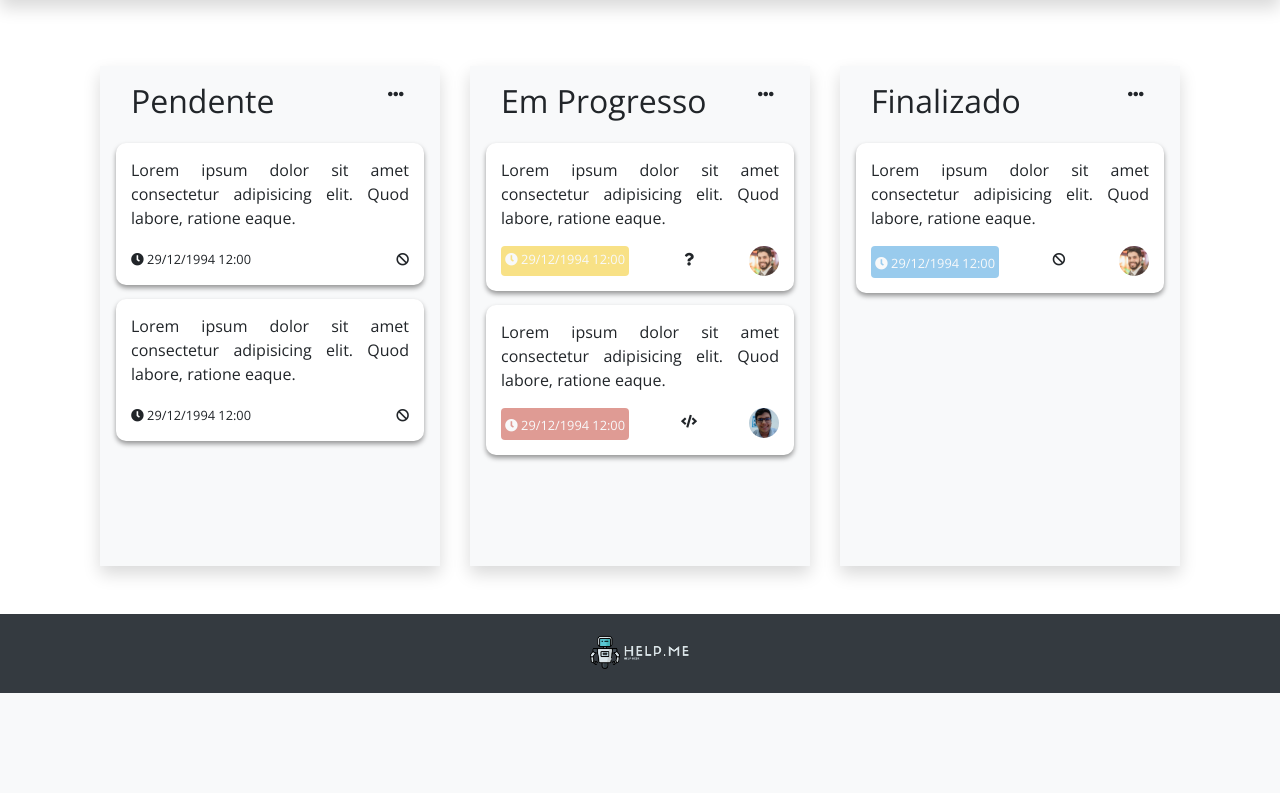
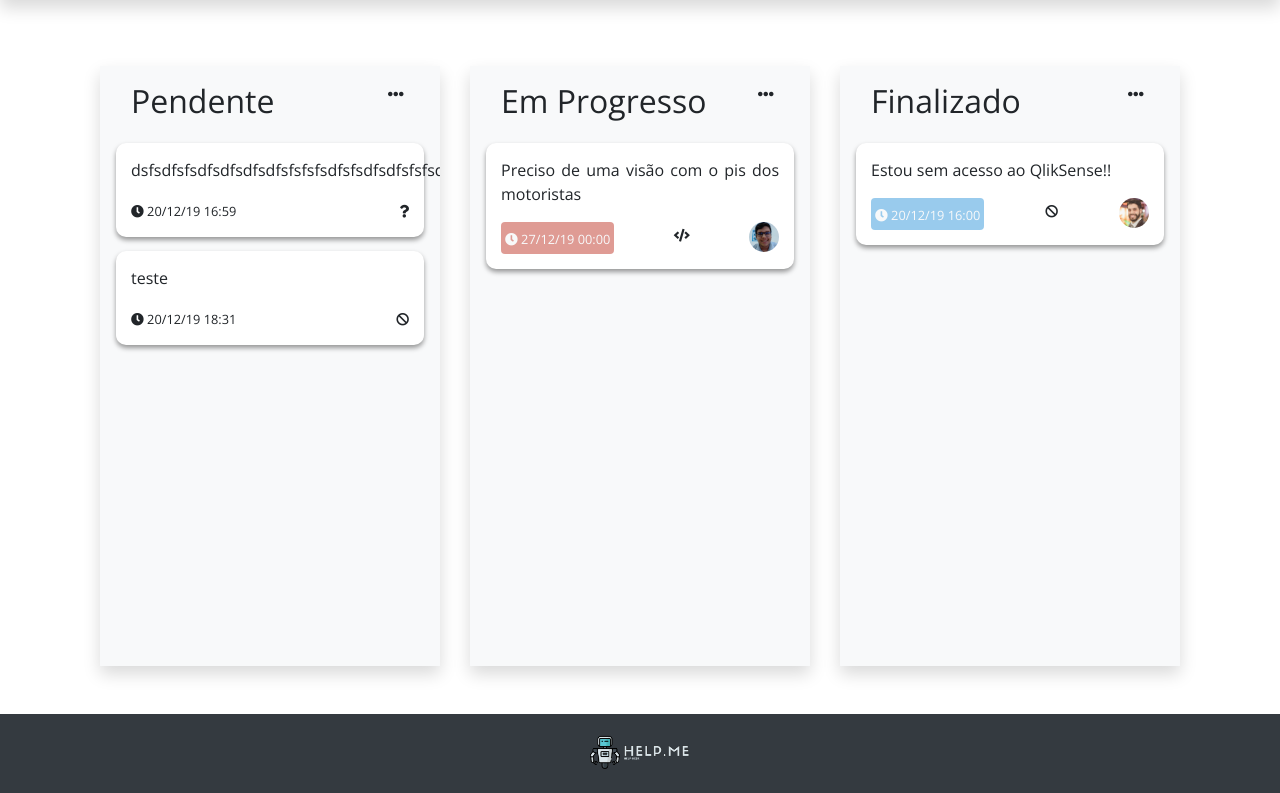
Before and after one commit to mrbrunelli/help-os, a PHP site: page /app/pages/ in a window 1280 px wide. Shown: the part 171-964 px from the top of the page. Before the commit the page ends 864 px from the top, so only its background shows below. Run offline with PHP 8.4, Linux system fonts and the light colour scheme; the visitor is signed in with stand-in values (Sample User, id 1); data comes from the database, SQL or seed files in the repository; some libraries are stand-ins or nearby versions.

Commit message:
cards preenchidos com dados do bd

```diff
--- a/app/assets/css/style.css
+++ b/app/assets/css/style.css
@@ -4,14 +4,14 @@
     }
 
      ::-webkit-scrollbar {
-        width: 12px;
+        width: 7px;
     }
 
      ::-webkit-scrollbar-thumb {
         -webkit-border-radius: 10px;
         border-radius: 10px;
-        background-color: #424242;
-        -webkit-box-shadow: inset 0 0 6px rgba(0, 0, 0, 0.5);
+        background-color: #33333380;
+        /* -webkit-box-shadow: inset 0 0 6px rgba(0, 0, 0, 0.5); */
     }
 
     .form-control {
@@ -197,7 +197,7 @@
 
     .box {
         border-radius: 0px;
-        min-height: 500px
+        min-height: 600px;
     }
 
     .dark {
@@ -235,6 +235,12 @@
     .foto:hover {
         transform: scale(2.5);
         box-shadow: 0px 2px 2px 0px rgba(0, 0, 0, 0.5);
+    }
+
+    .scroll {
+        overflow-x: hidden;
+        overflow-y: scroll;
+        height: 500px;
     }
     /* -----------------------------------------------------CONTEUDO DA PAGINA SOBRE  */
 
--- a/app/pages/gerencial.php
+++ b/app/pages/gerencial.php
@@ -7,7 +7,7 @@ if ($_SESSION['UsuarioTipo'] == '1') {
 <div class="container mb-5">
   <div class="row justify-content-between">
     <div class="col-12 col-md-6 col-lg-4 mt-3">
-      <div class="p-3 bg-light shadow box">
+      <div class="p-3 bg-light shadow box scroll">
         <div class="row">
           <div class="col-10">
             <h2 class="titulo">Pendente</h2>
@@ -15,7 +15,7 @@ if ($_SESSION['UsuarioTipo'] == '1') {
           <div class="col-2">
             <div class="dropdown">
               <a type="button" id="dropdownconfig" data-toggle="dropdown" aria-haspopup="true" aria-expanded="false"><i class="fas fa-ellipsis-h"></i></a>
-              <div class="dropdown-menu" aria-labelledby="dropdownconfig">
+              <div class="dropdown-menu shadow" aria-labelledby="dropdownconfig">
                 <h6 class="dropdown-header">Ações</h6>
                 <div class="dropdown-divider"></div>
                 <a class="dropdown-item"><i class="far fa-share-square"></i> Compartilhar</a>
@@ -26,30 +26,39 @@ if ($_SESSION['UsuarioTipo'] == '1') {
           </div>
         </div>
         <div class="row">
+
+          <?php
+          foreach (DBRead('ticket', 'where idsituacaoticket = 1') as $ticket) {
+
+            switch ($ticket['idtipoticket']) {
+              case '1':
+                $emoji = '<i class="fas fa-question" title="Dúvidas de usuário"></i> ';
+                break;
+              case '2':
+                $emoji = '<i class="fa fa-ban" title="Erros de sistema"></i> ';
+                break;
+              case '3':
+                $emoji = '<i class="fas fa-code" title="Desenvolvimento"></i> ';
+                break;
+            }
+          ?>
+
             <div class="col-12 cards" draggable="true">
-            <p>Lorem ipsum dolor sit amet consectetur adipisicing elit. Quod labore, ratione eaque.</p>
+              <p><?= $ticket['titulo'] ?></p>
               <div class="row justify-content-between">
                 <div>
-                <small><i class="fa fa-clock"></i> 29/12/1994 12:00</small>
+                  <small><i class="fa fa-clock"></i> <?= date('d/m/y H:i', strtotime($ticket['datahoraabertura'])) ?></small>
                 </div>
                 <div>
-                <small><i class="fa fa-ban"></i></small>
+                  <small><?= $emoji ?></small>
                 </div>
               </div>
             </div>
-        </div>
-        <div class="row">
-          <div class="col-12 cards">
-            <p>Lorem ipsum dolor sit amet consectetur adipisicing elit. Quod labore, ratione eaque.</p>
-            <div class="row justify-content-between">
-              <div>
-                <small><i class="fa fa-clock"></i> 29/12/1994 12:00</small>
-              </div>
-              <div>
-                <small><i class="fa fa-ban"></i></small>
-              </div>
-            </div>
-          </div>
+
+          <?php
+          }
+          ?>
+
         </div>
       </div>
     </div>
@@ -57,7 +66,7 @@ if ($_SESSION['UsuarioTipo'] == '1') {
 
 
     <div class="col-12 col-md-6 col-lg-4 mt-3">
-      <div class="p-3 bg-light shadow box">
+      <div class="p-3 bg-light shadow box scroll">
         <div class="row">
           <div class="col-10">
             <h2 class="titulo">Em Progresso</h2>
@@ -65,7 +74,7 @@ if ($_SESSION['UsuarioTipo'] == '1') {
           <div class="col-2">
             <div class="dropdown">
               <a type="button" id="dropdownconfig" data-toggle="dropdown" aria-haspopup="true" aria-expanded="false"><i class="fas fa-ellipsis-h"></i></a>
-              <div class="dropdown-menu" aria-labelledby="dropdownconfig">
+              <div class="dropdown-menu shadow" aria-labelledby="dropdownconfig">
                 <h6 class="dropdown-header">Ações</h6>
                 <div class="dropdown-divider"></div>
                 <a class="dropdown-item"><i class="far fa-share-square"></i> Compartilhar</a>
@@ -76,34 +85,62 @@ if ($_SESSION['UsuarioTipo'] == '1') {
           </div>
         </div>
         <div class="row">
+
+          <?php
+          foreach (DBRead('ticket', 'where idsituacaoticket = 2') as $ticket) {
+
+            switch ($ticket['idtipoticket']) {
+              case '1':
+                $emoji = '<i class="fas fa-question" title="Dúvidas de usuário"></i> ';
+                break;
+              case '2':
+                $emoji = '<i class="fa fa-ban" title="Erros de sistema"></i> ';
+                break;
+              case '3':
+                $emoji = '<i class="fas fa-code" title="Desenvolvimento"></i> ';
+                break;
+            }
+
+            switch ($ticket['idprioridadeticket']) {
+              case '1':
+                $prioridade = 'baixa';
+                break;
+              case '2':
+                $prioridade = 'media';
+                break;
+              case '3':
+                $prioridade = 'alta';
+            }
+
+            switch ($ticket['idatendente']) {
+              case '1':
+                $foto = 'assets/img/mrbrunelli.jpg';
+                break;
+              case '2':
+                $foto = 'assets/img/armandobretas.jpg';
+                break;
+            }
+          ?>
+
             <div class="col-12 cards">
-            <p>Lorem ipsum dolor sit amet consectetur adipisicing elit. Quod labore, ratione eaque.</p>
+              <p><?= $ticket['titulo'] ?></p>
               <div class="row justify-content-between">
-              <div class="media p-1 rounded text-light">
-                <small><i class="fa fa-clock"></i> 29/12/1994 12:00</small>
+                <div class="<?= $prioridade ?> p-1 rounded text-light">
+                  <small><i class="fa fa-clock"></i> <?= date('d/m/y H:i', strtotime($ticket['dataprevisao'])) ?></small>
                 </div>
                 <div>
-                <small><i class="fas fa-question"></i></small>
+                  <small><?= $emoji ?></small>
                 </div>
                 <div>
-                <img src="../assets/img/mrbrunelli.jpg" class="foto">
+                  <img src="../<?= $foto ?>" class="foto">
                 </div>
               </div>
             </div>
-          <div class="col-12 cards">
-            <p>Lorem ipsum dolor sit amet consectetur adipisicing elit. Quod labore, ratione eaque.</p>
-            <div class="row justify-content-between">
-              <div class="alta p-1 rounded text-light">
-                <small><i class="fa fa-clock"></i> 29/12/1994 12:00</small>
-              </div>
-              <div>
-                <small><i class="fas fa-code"></i></small>
-              </div>
-              <div>
-                <img src="../assets/img/armandobretas.jpg" class="foto">
-              </div>
-            </div>
-          </div>
+
+          <?php
+          }
+          ?>
+
         </div>
       </div>
     </div>
@@ -111,7 +148,7 @@ if ($_SESSION['UsuarioTipo'] == '1') {
 
 
     <div class="col-12 col-md-6 col-lg-4 mt-3">
-      <div class="p-3 bg-light shadow box">
+      <div class="p-3 bg-light shadow box scroll">
         <div class="row">
           <div class="col-10">
             <h2 class="titulo">Finalizado</h2>
@@ -119,7 +156,7 @@ if ($_SESSION['UsuarioTipo'] == '1') {
           <div class="col-2">
             <div class="dropdown">
               <a type="button" id="dropdownconfig" data-toggle="dropdown" aria-haspopup="true" aria-expanded="false"><i class="fas fa-ellipsis-h"></i></a>
-              <div class="dropdown-menu" aria-labelledby="dropdownconfig">
+              <div class="dropdown-menu shadow" aria-labelledby="dropdownconfig">
                 <h6 class="dropdown-header">Ações</h6>
                 <div class="dropdown-divider"></div>
                 <a class="dropdown-item"><i class="far fa-share-square"></i> Compartilhar</a>
@@ -130,22 +167,65 @@ if ($_SESSION['UsuarioTipo'] == '1') {
           </div>
         </div>
         <div class="row">
+
+          <?php
+          foreach (DBRead('ticket', 'where idsituacaoticket = 3') as $ticket) {
+
+            switch ($ticket['idprioridadeticket']) {
+              case '1':
+                $prioridade = 'baixa';
+                break;
+              case '2':
+                $prioridade = 'media';
+                break;
+              case '3':
+                $prioridade = 'alta';
+                break;
+            }
+
+            switch ($ticket['idtipoticket']) {
+              case '1':
+                $emoji = '<i class="fas fa-question" title="Dúvidas de usuário"></i> ';
+                break;
+              case '2':
+                $emoji = '<i class="fa fa-ban" title="Erros de sistema"></i> ';
+                break;
+              case '3':
+                $emoji = '<i class="fas fa-code" title="Desenvolvimento"></i> ';
+                break;
+            }
+
+            switch ($ticket['idatendente']) {
+              case '1':
+                $foto = 'assets/img/mrbrunelli.jpg';
+                break;
+              case '2':
+                $foto = 'assets/img/armandobretas.jpg';
+                break;
+            }
+          ?>
+
             <div class="col-12 cards">
-            <p>Lorem ipsum dolor sit amet consectetur adipisicing elit. Quod labore, ratione eaque.</p>
+              <p><?= $ticket['titulo'] ?></p>
               <div class="row justify-content-between">
-              <div class="baixa rounded p-1 text-light">
-                <small><i class="fa fa-clock"></i> 29/12/1994 12:00</small>
+                <div class="<?= $prioridade ?> rounded p-1 text-light">
+                  <small><i class="fa fa-clock"></i> <?= date('d/m/y H:i', strtotime($ticket['datahorafechamento'])) ?></small>
                 </div>
                 <div>
-                <small><i class="fas fa-ban"></i></small>
+                  <small><?= $emoji ?></small>
                 </div>
                 <div>
-                <img src="../assets/img/mrbrunelli.jpg" class="foto">
+                  <img src="../<?= $foto ?>" class="foto">
+                </div>
+              </div>
+            </div>
+
+          <?php
+          }
+          ?>
+
         </div>
       </div>
     </div>
   </div>
 </div>
-    </div>
-  </div>
-</div>
```
Lines whose indentation alone changed are shown as unchanged.
